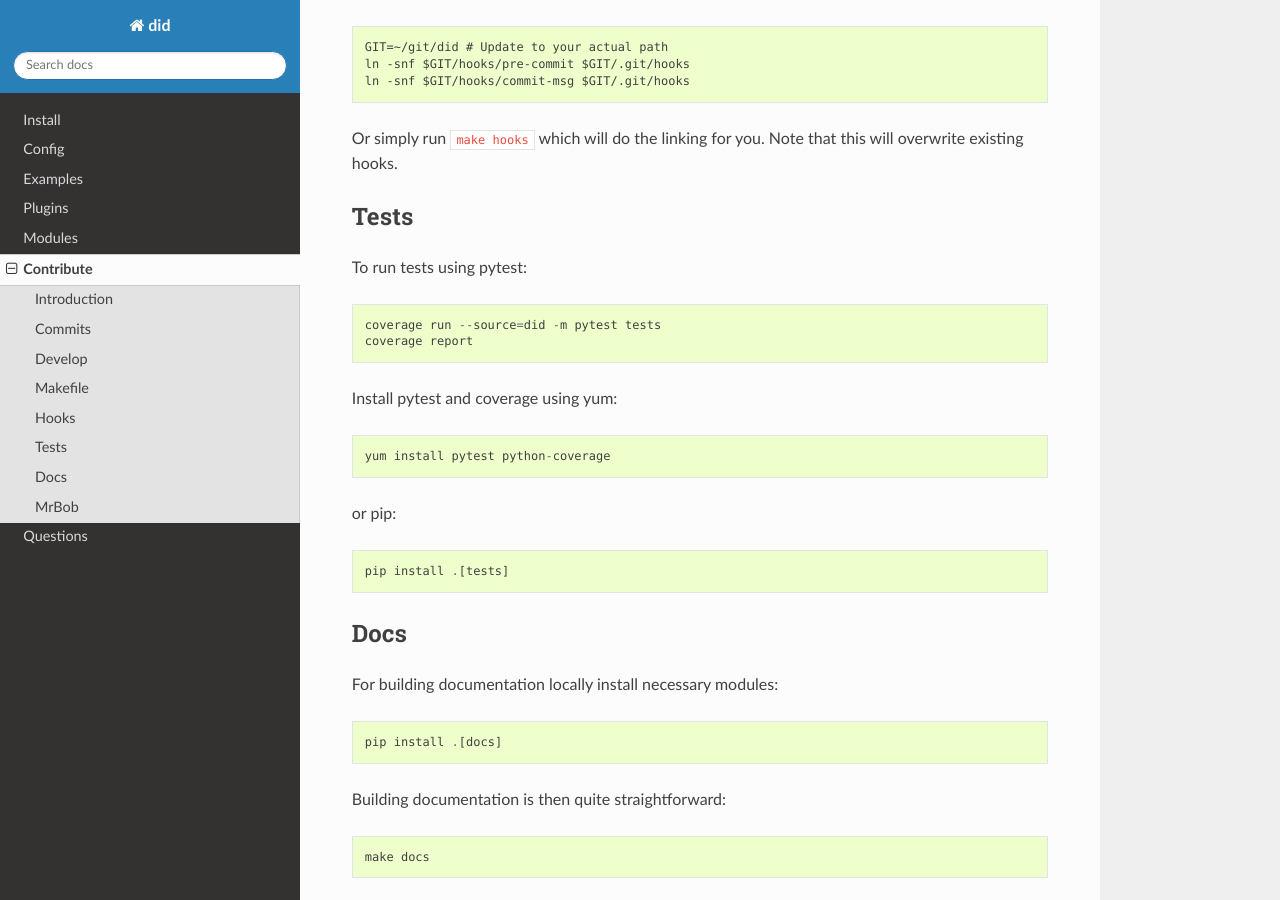
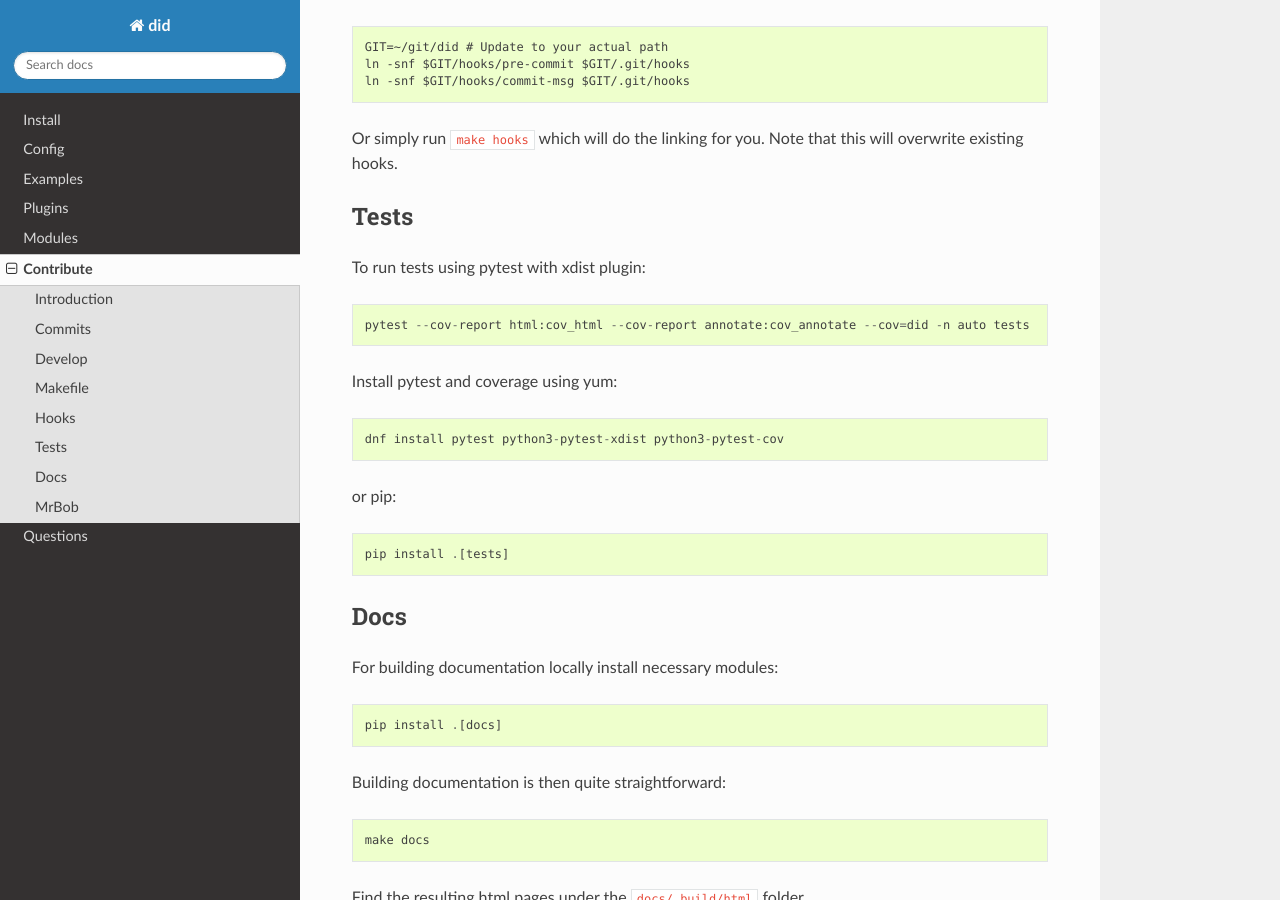
Before and after one commit to psss/did, a Sphinx documentation site: the page built from docs/contribute.rst, in a window 1280 px wide and 900 px high, scrolled down 2880 px. Built offline with Sphinx 7.4.7 and the Read the Docs theme 3.1.0, drawn with Linux system fonts in a browser that asks for light colours.

Commit message:
Use pytest-xdist for parallelizing test execution
Speeds up a lot the execution of the test suite.

Signed-off-by: Sandro Bonazzola <sbonazzo@redhat.com>

```diff
--- a/docs/contribute.rst
+++ b/docs/contribute.rst
@@ -149,14 +149,13 @@
 Tests
 ~~~~~~~~~~~~~~~~~~~~~~~~~~~~~~~~~~~~~~~~~~~~~~~~~~~~~~~~~~~~~~~~~~
 
-To run tests using pytest::
+To run tests using pytest with xdist plugin::
 
-    coverage run --source=did -m pytest tests
-    coverage report
+    pytest --cov-report html:cov_html --cov-report annotate:cov_annotate --cov=did -n auto tests
 
 Install pytest and coverage using yum::
 
-    yum install pytest python-coverage
+    dnf install pytest python3-pytest-xdist python3-pytest-cov
 
 or pip::
 
--- a/setup.py
+++ b/setup.py
@@ -26,7 +26,7 @@
     'koji': ['koji'],
     'redmine': ['feedparser'],
     'rt': ['gssapi'],
-    'tests': ['pytest', 'python-coveralls', 'pre-commit'],
+    'tests': ['pytest', 'pytest-xdist', 'pytest-cov', 'python-coveralls', 'pre-commit'],
     }
 extras_require['all'] = [
     dependency
```
Also changed, not shown: 2 other files.
